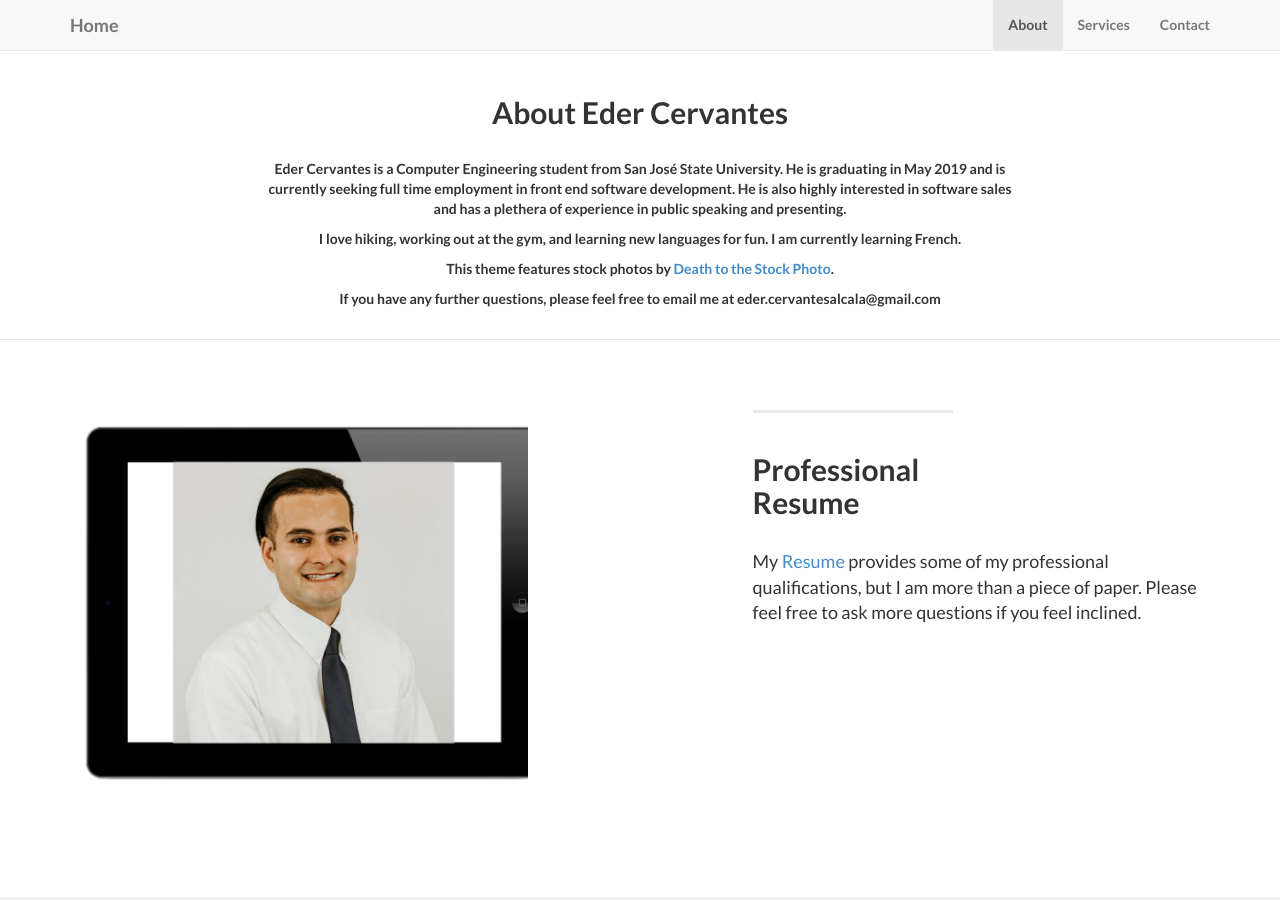
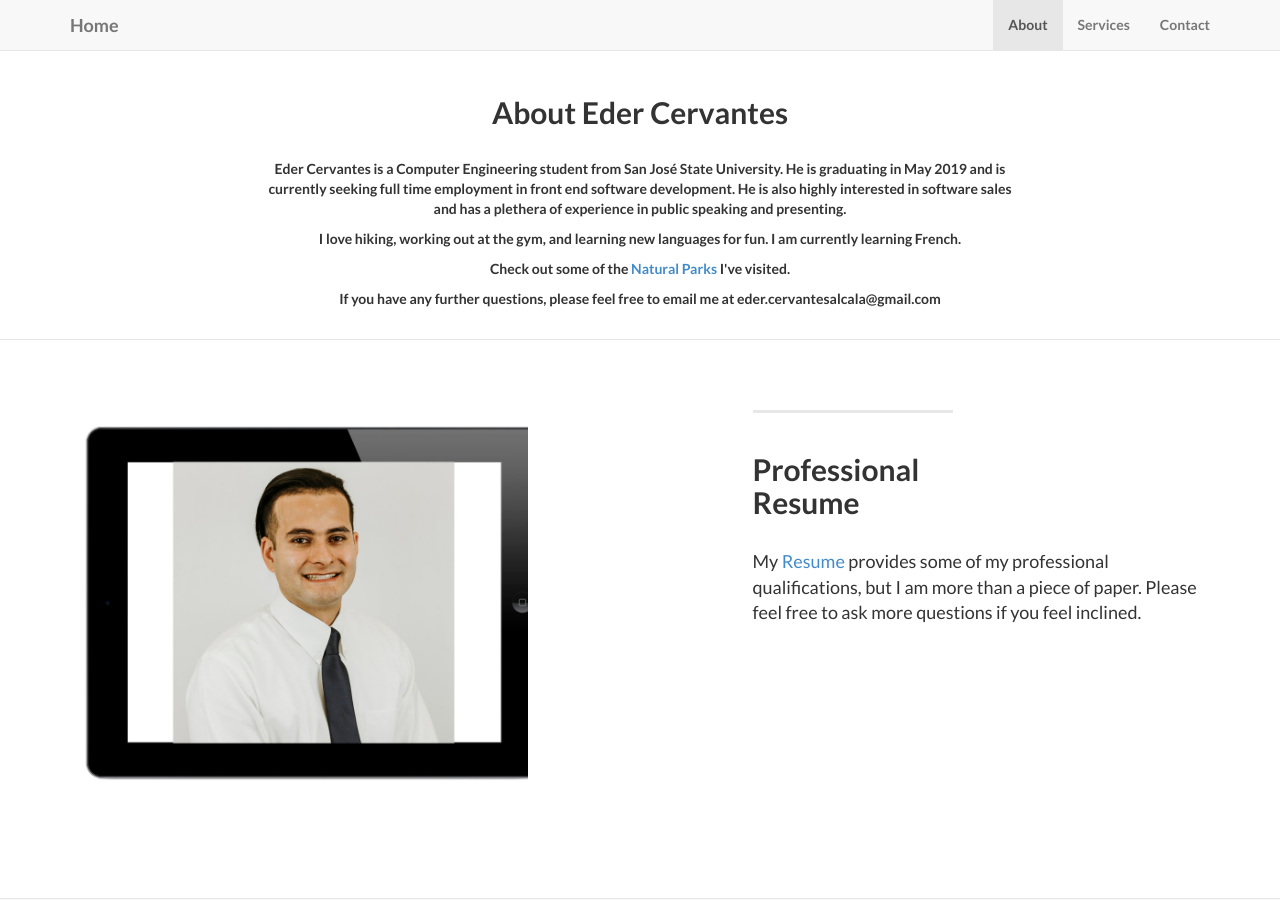
Before and after one commit to edercervantes/edercervantes.github.io, a Jekyll site: the page built from index.html, in a window 1280 px wide and 900 px high, scrolled down 741 px. Built offline with Jekyll 4.4.1, drawn with Linux system fonts in a browser that asks for light colours; nearby versions of some CDN libraries; library files that are not in the unit come from our copies.

Commit message:
updating about

```diff
--- a/_includes/about.html
+++ b/_includes/about.html
@@ -7,7 +7,7 @@
               <br/>
                 <p>Eder Cervantes is a Computer Engineering student from San José State University. He is graduating in May 2019 and is currently seeking full time employment in front end software development. He is also highly interested in software sales and has a plethera of experience in public speaking and presenting.</p>
                 <p>I love hiking, working out at the gym, and learning new languages for fun. I am currently learning French.</p>
-                <p>This theme features stock photos by <a href="http://join.deathtothestockphoto.com//">Death to the Stock Photo</a>.</p>
+                <p>Check out some of the <a href="https://www.dropbox.com/sh/fhhmdooicgaxaob/AAD_-dnNCAG2Og3oF0iDdMtfa?dl=0">Natural Parks</a> I've visited.</p>
                 <p>If you have any further questions, please feel free to email me at eder.cervantesalcala@gmail.com</p>
                 <br/>
               </div>
```
